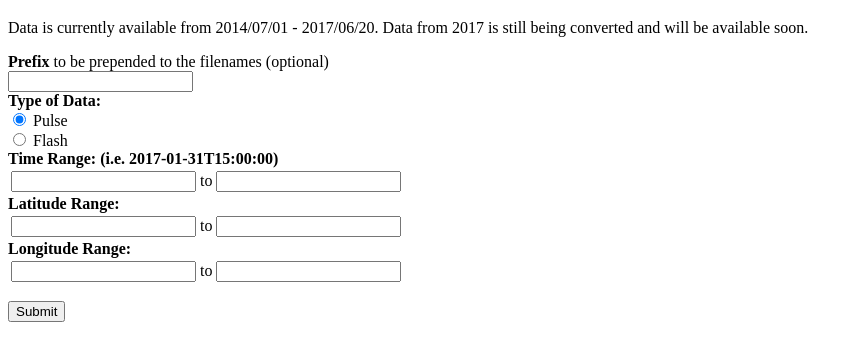
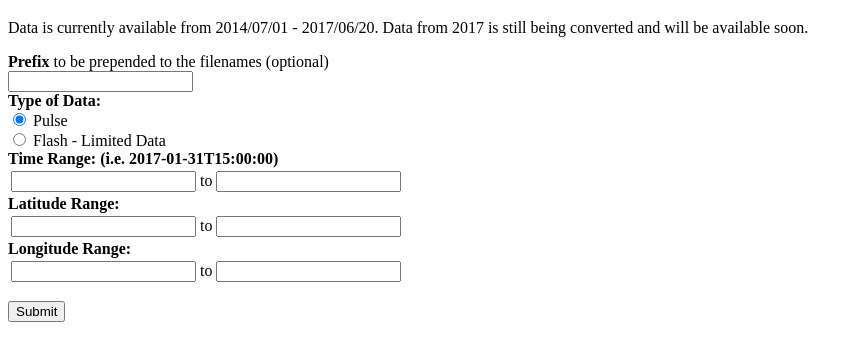
Before and after one commit to kwong70/lxarchives-, a plain HTML site: page index.html in a window 1280 px wide. Shown: the part 97-458 px from the top of the page, without its empty margins (0-863 px from the left). Drawn offline with Linux system fonts and the light colour scheme.

Commit message:
Limited flash data

```diff
--- a/index.html
+++ b/index.html
@@ -23,7 +23,7 @@
 	  <div>
 	  		<b>Type of Data:</b><br>
 	  	  	<input type="radio" name="ltType" value="pulse" checked> Pulse<br>
-  			<input type="radio" name="ltType" value="flash"> Flash <br>
+  			<input type="radio" name="ltType" value="flash"> Flash - Limited Data <br>
 	  </div>
 	  <div>
 	  <b>Time Range: (i.e. 2017-01-31T15:00:00)</b><br>
```
